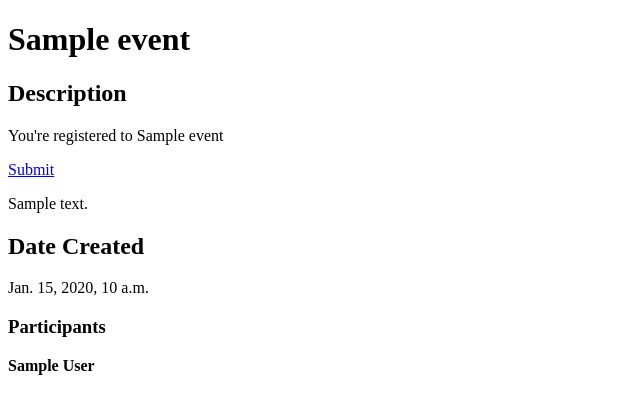
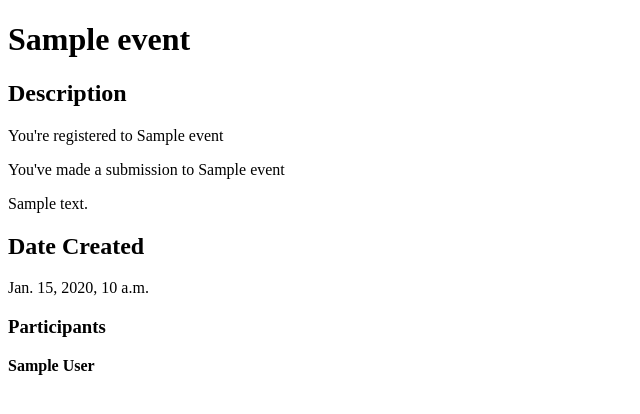
Before and after one commit to D3stinn3/EventApp, a Django app: page /event/1/ in a window 1280 px wide. Shown: the part 111-525 px from the top of the page, without its empty margins (0-640 px from the left). Run offline with Django 4.2, Linux system fonts and the light colour scheme; a user stored in the database is signed in; tables that the repository leaves empty hold one stand-in row (values such as "Sample post").

Commit message:
Submissions

```diff
--- a/EventApplication/base/views.py
+++ b/EventApplication/base/views.py
@@ -14,9 +14,10 @@ def event_page(request, pk):
     event = Event.objects.get(id=pk)
 
     registered = request.user.events.filter(id=event.id).exists()
-
+    submitted = Submission.objects.filter(participant=request.user, event=event).exists()
     print('registered', registered)
-    context = {'event' : event, 'registered': registered}
+    print('submitted', submitted)
+    context = {'event' : event, 'registered': registered, 'submitted': submitted}
     return render(request, 'event.html', context)
 
 def registration_confirmation(request, pk):
--- a/EventApplication/templates/event.html
+++ b/EventApplication/templates/event.html
@@ -9,7 +9,12 @@
         {% else %}
             <a href="{% url 'confirm' event.id %}">Register</a>
         {% endif %}
+
+        {% if submitted %}
+            <p> You've made a submission to {{event.name}}</p>
+        {% else %}
             <a href="{% url 'submission' event.id %}">Submit</a>
+        {% endif %}
                 <p>{{event.description}}</p>
             <h2>Date Created</h2>
                 <p>{{event.date}}</p>
```
